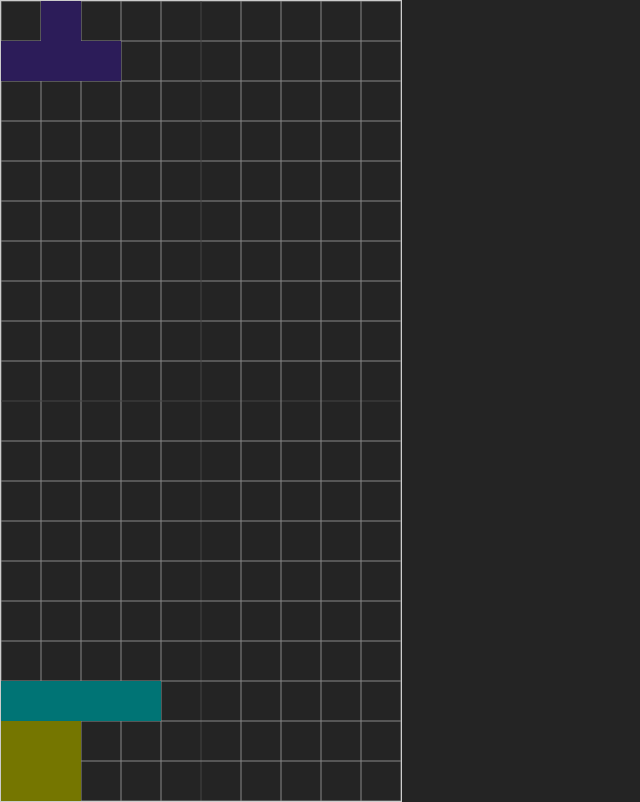
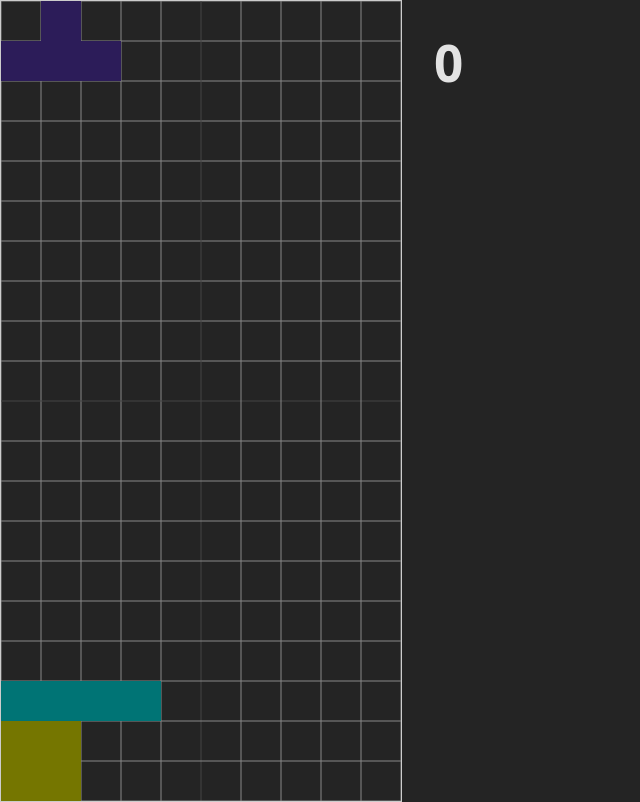
Before and after one commit to lucasfvera/challenge-tetris, a React (Vite) app: page / in a window 1280 px wide. Shown: the whole page, without its empty margins (0-640 px from the left). Built offline with nearby package versions, Linux system fonts and the light colour scheme.

Commit message:
feat: Add track score functionality
This commit adds one of the main functionalities
of tetris that is tracking score when clearing lines.
We are still missing multipliers when multiple lines
are cleared at the same time.

```diff
--- a/src/App.tsx
+++ b/src/App.tsx
@@ -5,6 +5,7 @@ import { KeyboardControls, type KeyboardControlsEntry } from "@react-three/drei"
 import { Activity, useMemo } from "react";
 import { controlsMap, type Controls } from "./utils/controlsMap";
 import { useGameStateStore } from "./store/store";
+import { Score } from "./components/Score";
 
 function App() {
 
@@ -19,7 +20,8 @@ function App() {
 
   const isGamePaused = useGameStateStore((state) => state.isGamePaused);
 
-  return (<>
+  return (
+    <div style={{ display: "flex", gap: "2rem" }}>
       <div style={{ position: "relative" }} id="canvas-container">
         <Activity mode={isGamePaused ? "visible" : "hidden"}>
           <h1 id="paused-title" style={{ position: "absolute", top: "40%", left: "50%", transform: "translate(-50%, -50%)", zIndex: 10 }}>Paused</h1>
@@ -30,7 +32,8 @@ function App() {
           </Canvas>
         </KeyboardControls>
       </div>
-  </>
+      <Score />
+    </div>
   );
 }
 
--- a/src/components/GameScene.tsx
+++ b/src/components/GameScene.tsx
@@ -8,18 +8,19 @@ import type { Controls } from "../utils/controlsMap";
 import { handleMoveLeft, handleMoveRight } from "../helpers/controlsBindings";
 import { canMoveLeft, canMoveRight } from "../helpers/constraints";
 import { useGameStateStore } from "../store/store";
-
-const MOVE_DELAY = 100; //ms
-const SOFT_DROP_SPEED_MULTIPLIER = 10_000;
+import { MOVE_DELAY, SOFT_DROP_SPEED_MULTIPLIER } from "../settings/gameSettings";
 
 const GameScene = () => {
-  const { board, activePiece, tick, piecePosition, rotate: rotatePiece } = useTetris();
+  const { board, activePiece, tick, piecePosition, rotate: rotatePiece, latestScore } = useTetris();
   const { clock } = useThree();
   const timeRef = useRef(0);
   const pieceRef = useRef<THREE.Group>(null!);
   const lastMoveTime = useRef(0);
   const [sub, get] = useKeyboardControls<Controls>()
-  const { isGamePaused, togglePause } = useGameStateStore();
+  const isGamePaused = useGameStateStore((state) => (state.isGamePaused));
+  const togglePause = useGameStateStore((state) => (state.togglePause));
+  const setScore = useGameStateStore((state) => (state.setScore));
+  const score = useGameStateStore((state) => (state.score));
 
   const { bounds, shape } = activePiece.tetromino.rotations[activePiece.rotationIndex]
 
@@ -51,6 +52,10 @@ const GameScene = () => {
     if (timeRef.current > 200) {
       tick();
       timeRef.current -= 200;
+    }
+
+    if (score !== latestScore.current) {
+      setScore(latestScore.current);
     }
 
     // Imperative Update of Piece Position
--- /dev/null
+++ b/src/components/Score.tsx
@@ -0,0 +1,7 @@
+import { useGameStateStore } from "../store/store";
+
+export const Score = () => {
+    const score = useGameStateStore((state) => state.score);
+
+    return <h1 id="score">{score}</h1>;
+}
--- a/src/helpers/clearFullLines.ts
+++ b/src/helpers/clearFullLines.ts
@@ -1,8 +1,10 @@
+import { SCORE_PER_LINE } from "../settings/gameSettings";
 import type { Board } from "../utils/board";
 import { createEmptyRow } from "../utils/board";
 
 export const clearFullLines = (board: Board) => {
     const newBoard = board.map((row) => [...row]);
+    let clearedLines = 0;
 
     for (let i = 0; i < newBoard.length; i++) {
         const row = newBoard[i];
@@ -10,7 +12,9 @@ export const clearFullLines = (board: Board) => {
             newBoard.splice(i, 1);
             newBoard.push(createEmptyRow());
             i--;
+            clearedLines++;
         }
     }
-    return newBoard;
+
+    return { newBoard, lineScore: clearedLines * SCORE_PER_LINE };
 }
--- a/src/hooks/useTetris.ts
+++ b/src/hooks/useTetris.ts
@@ -22,6 +22,8 @@ export const useTetris = () => {
         rotationIndex: 0,
         collided: false,
     });
+
+    const latestScore = useRef(0);
 
     const boardRef = useRef(board);
     useEffect(() => {
@@ -79,9 +81,10 @@ export const useTetris = () => {
                         }
                     });
                 });
-                newBoard = clearFullLines(newBoard);
+                const { newBoard: updatedBoard, lineScore } = clearFullLines(newBoard);
+                latestScore.current += lineScore;
 
-                return newBoard;
+                return updatedBoard;
             });
 
             // Spawn new piece
@@ -110,5 +113,5 @@ export const useTetris = () => {
         }
     }, [piecePosition]);
 
-    return { board, activePiece, piecePosition, tick, rotate };
+    return { board, activePiece, piecePosition, tick, rotate, latestScore };
 };
--- a/src/store/store.ts
+++ b/src/store/store.ts
@@ -5,16 +5,21 @@ interface GameStateStore {
     level: number;
     isGamePaused: boolean;
     nextPieceType: PieceType | null;
+    score: number;
     increaseLevel: () => void;
     togglePause: () => void;
     setNextPieceType: (pieceType: PieceType) => void;
+    setScore: (score: number) => void;
 }
 
 export const useGameStateStore = create<GameStateStore>((set) => ({
     level: 0,
     isGamePaused: false,
     nextPieceType: null,
+    score: 0,
     increaseLevel: () => set((state) => ({ level: state.level + 1 })),
     togglePause: () => set((state) => ({ isGamePaused: !state.isGamePaused })),
     setNextPieceType: (pieceType) => set({ nextPieceType: pieceType }),
+    setScore: (score) => set({ score }),
+    resetScore: () => set({ score: 0 }),
 }))
```
Lines whose indentation alone changed are shown as unchanged.
